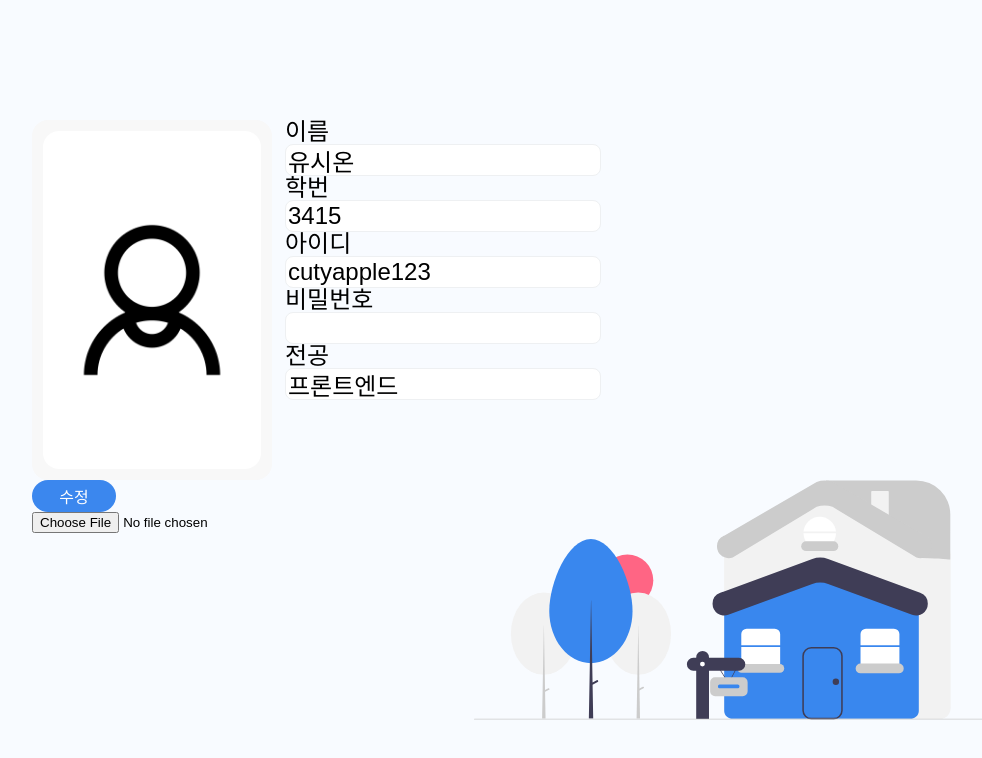
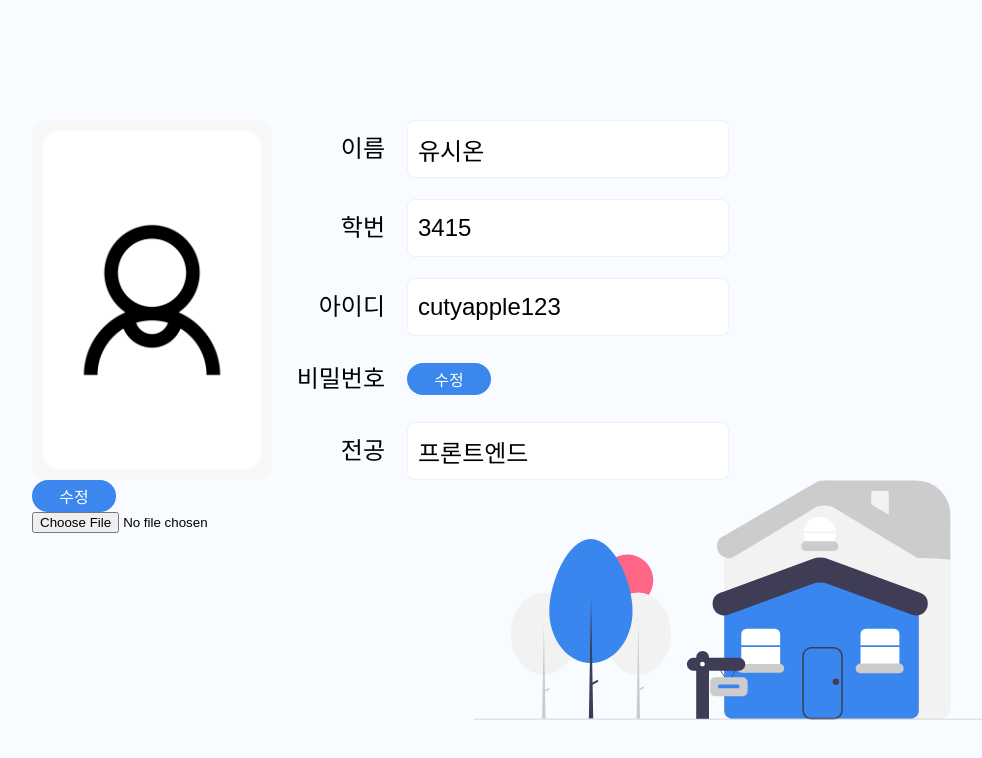
Before and after one commit to DSM-Upgrade/Client, a React app: page /mypage in a window 1280 px wide. Shown: the top 758 px of the page, without its empty margins (294-1276 px from the left). Built offline with nearby package versions, Linux system fonts and the light colour scheme.

Commit message:
[FEAT] <component/~/ProfileInfo>

```diff
--- a/src/component/MyPage/MyPageProfile/ProfileInfo/ProfileInfo.js
+++ b/src/component/MyPage/MyPageProfile/ProfileInfo/ProfileInfo.js
@@ -12,7 +12,7 @@ const ProfileInfo = (props) => {
       </S.InfoWrap>
       <S.InfoWrap>
         <S.InfoName>학번</S.InfoName>
-        <S.InfoValue type="number" value={student_num} />
+        <S.InfoValue type="text" value={student_num} />
       </S.InfoWrap>
       <S.InfoWrap>
         <S.InfoName>아이디</S.InfoName>
@@ -20,7 +20,7 @@ const ProfileInfo = (props) => {
       </S.InfoWrap>
       <S.InfoWrap>
         <S.InfoName>비밀번호</S.InfoName>
-        <S.InfoValue />
+        <S.ModifyButton>수정</S.ModifyButton>
       </S.InfoWrap>
       <S.InfoWrap>
         <S.InfoName>전공</S.InfoName>
--- a/src/component/MyPage/MyPageProfile/ProfileInfo/style.js
+++ b/src/component/MyPage/MyPageProfile/ProfileInfo/style.js
@@ -1,21 +1,47 @@
 import styled from "styled-components";
 
 export const Container = styled.div`
+  display: flex;
+  flex-direction: column;
+  align-items: left;
+  justify-content: space-between;
   width: 100%;
-  height: 100%;
+  height: 360px;
 `;
 
-export const InfoWrap = styled.div``;
+export const InfoWrap = styled.div`
+  display: flex;
+  align-items: center;
+`;
 
 export const InfoName = styled.p`
+  width: 100px;
+  height: 44px;
   color: #000000;
   font-size: 24px;
+  text-align: right;
+  line-height: 44px;
 `;
 
 export const InfoValue = styled.input`
+  height: 44px;
   color: #000000;
   font-size: 24px;
   outline: none;
   border: 1px solid #eef0f2;
   border-radius: 8px;
+  padding: 6px 0px 6px 10px;
+  margin-left: 22px;
 `;
+
+export const ModifyButton = styled.button`
+  width: 84px;
+  height: 32px;
+  color: #ffffff;
+  font-size: 16px;
+  outline: none;
+  border: none;
+  border-radius: 16px;
+  background: #3b87ee;
+  margin-left: 22px;
+`;
```
